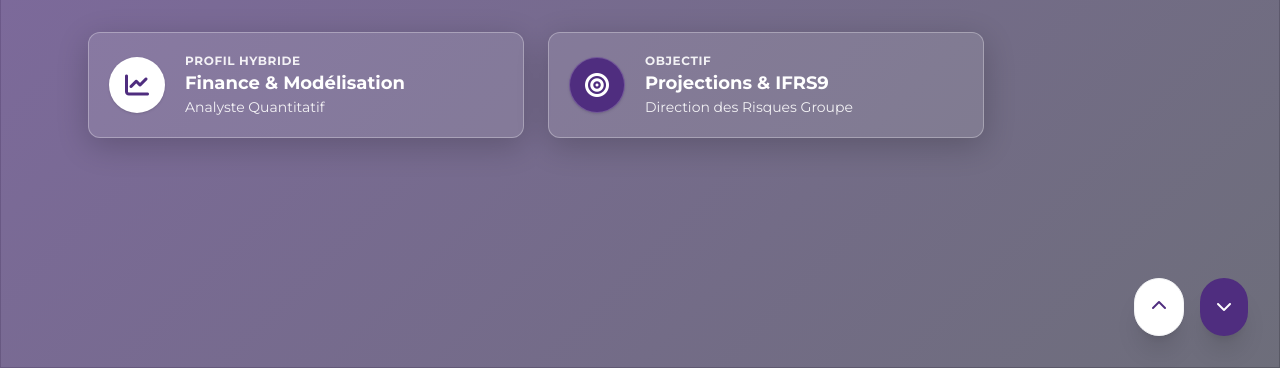
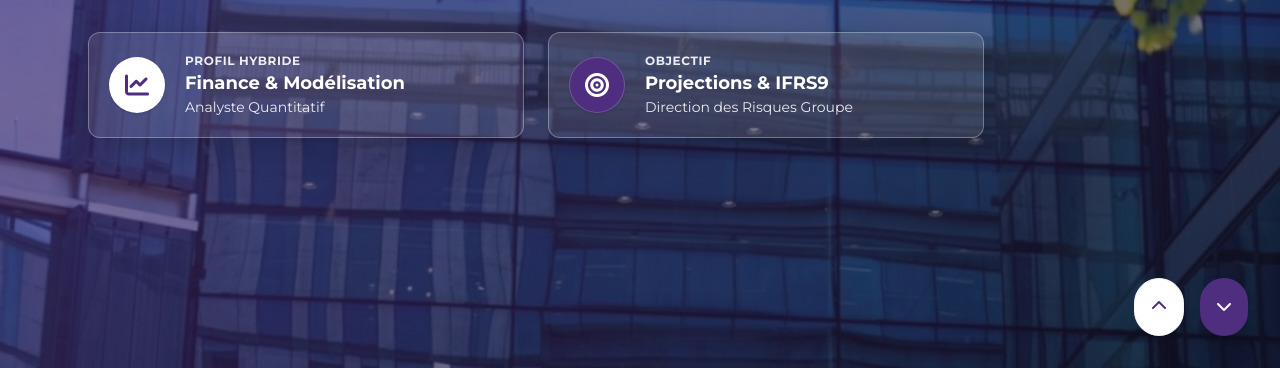
Before and after one commit to brunochazeaud17-crypto/BPCE, a plain HTML site: page index.html in a window 1280 px wide. Shown: the part 432-800 px from the top of the page. Drawn offline with nearby package versions, Linux system fonts and the light colour scheme.

Commit message:
Update index.html

```diff
--- a/index.html
+++ b/index.html
@@ -100,7 +100,7 @@
         <!-- SLIDE 1 : HERO (Immeuble BPCE) -->
         <section class="slide relative">
             <div class="absolute inset-0 z-0">
-                <img src="bpce-building.jpg" class="w-full h-full object-cover">
+                <img src="bpce-building.jpeg" class="w-full h-full object-cover">
                 <div class="absolute inset-0 overlay-hero"></div>
             </div>
 
```
